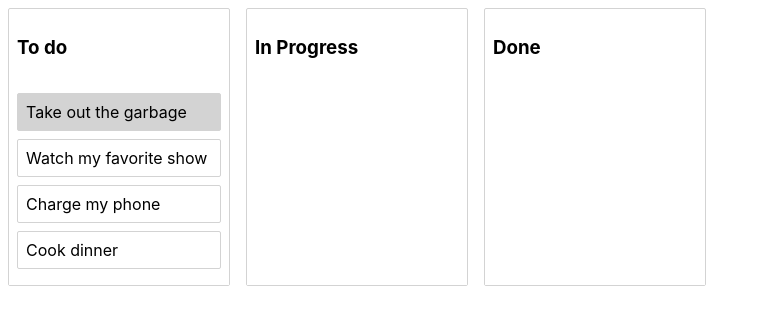
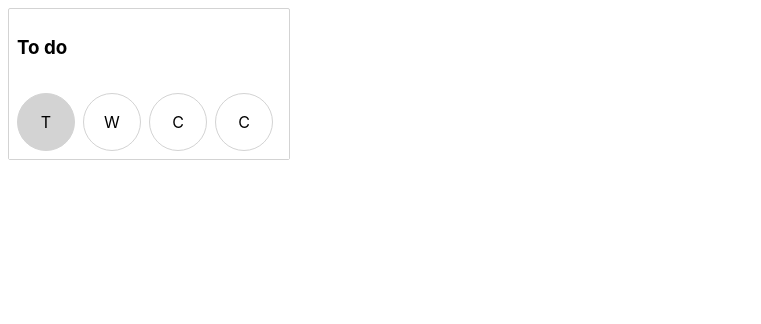
Before and after one commit to adrian-derose6/react-dnd-example, a React (Create React App) app: page / in a window 1280 px wide. Shown: the top 324 px of the page, without its empty margins (0-761 px from the left). Built offline with nearby package versions, Linux system fonts and the light colour scheme.

Commit message:
Reorder items horizontally

```diff
--- a/src/Column.js
+++ b/src/Column.js
@@ -7,7 +7,6 @@
 	margin: 8px;
 	border: 1px solid lightgrey;
 	border-radius: 2px;
-	width: 220px;
 	display: flex;
 	flex-direction: column;
 `;
@@ -19,8 +18,7 @@
 	background-color: ${(props) => (props.isDraggingOver ? 'skyblue' : 'white')};
 	transition: background-color 0.2s ease;
 	padding: 8px;
-	flex-grow: 1;
-	min-height: 100px;
+	display: flex;
 `;
 
 const Column = (props) => {
@@ -28,8 +26,9 @@
 		<Container>
 			<Title>{props.column.title}</Title>
 			<Droppable
+				direction='horizontal'
 				droppableId={props.column.id}
-				isDropDisabled={props.isDropDisabled}
+				//isDropDisabled={props.isDropDisabled}
 				//type={props.column.id === 'column-3' ? 'done' : 'active'}
 			>
 				{(provided, snapshot) => (
--- a/src/Task.js
+++ b/src/Task.js
@@ -3,16 +3,26 @@
 
 const Container = styled.div`
 	border: 1px solid lightgray;
-	border-radius: 2px;
+	border-radius: 50%;
 	padding: 8px;
-	margin-bottom: 8px;
+	margin-right: 8px;
 	background-color: ${(props) =>
 		props.isDragDisabled
 			? 'lightgray'
 			: props.isDragging
 			? 'lightgreen'
 			: 'white'};
+	width: 40px;
+	height: 40px;
+
 	display: flex;
+	justify-content: center;
+	align-items: center;
+
+	&:focus {
+		outline: none;
+		border-color: red;
+	}
 `;
 
 export const Task = (props) => {
@@ -28,7 +38,7 @@
 					isDragging={snapshot.isDragging}
 					isDragDisabled={isDragDisabled}
 				>
-					{props.task.content}
+					{props.task.content[0]}
 				</Container>
 			)}
 		</Draggable>
--- a/src/initial-data.js
+++ b/src/initial-data.js
@@ -23,7 +23,7 @@
 		},
 	},
 	// Facilitate reordering of the columns
-	columnOrder: ['column-1', 'column-2', 'column-3'],
+	columnOrder: ['column-1'],
 };
 
 export default initialData;
```
